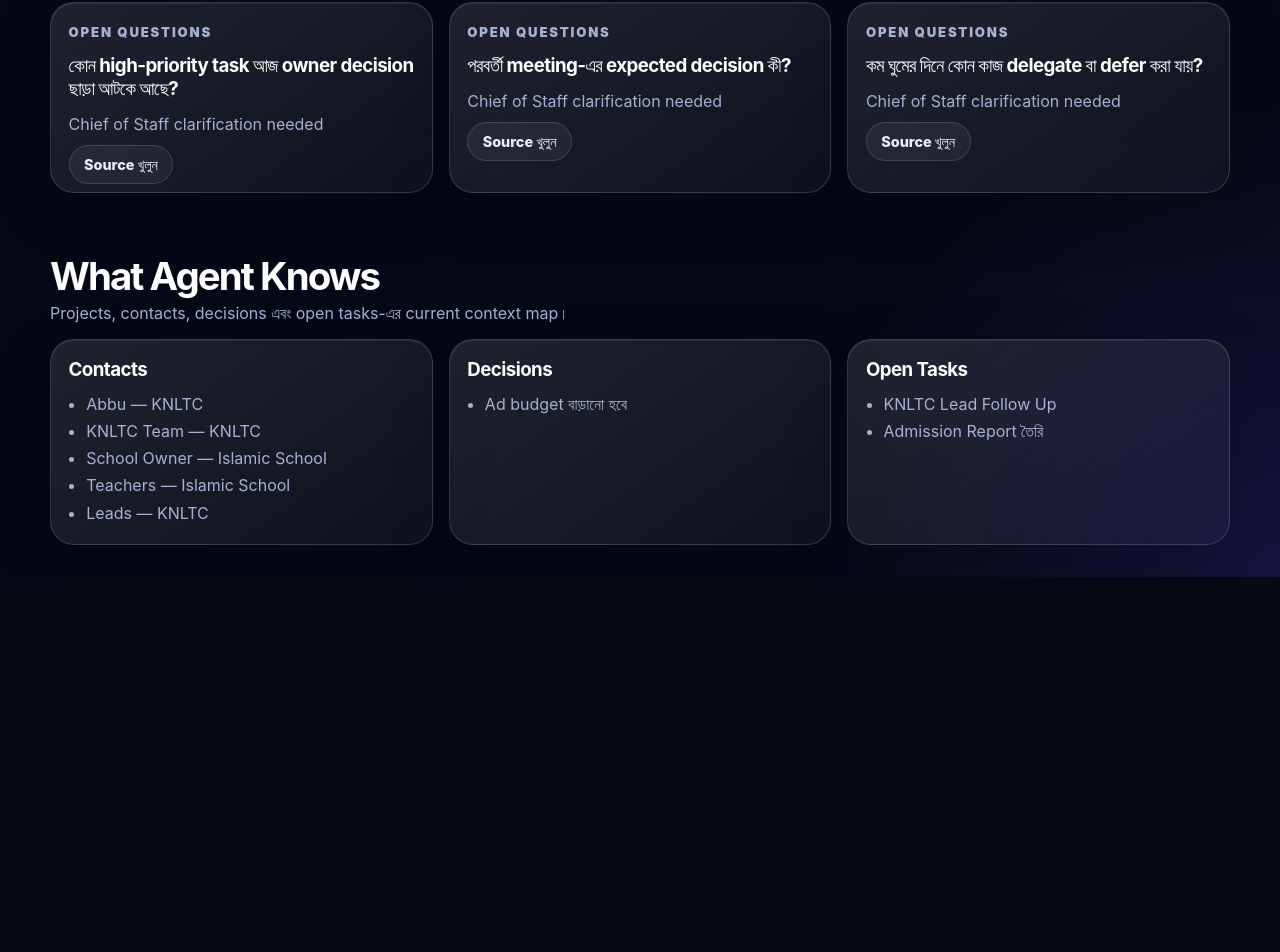
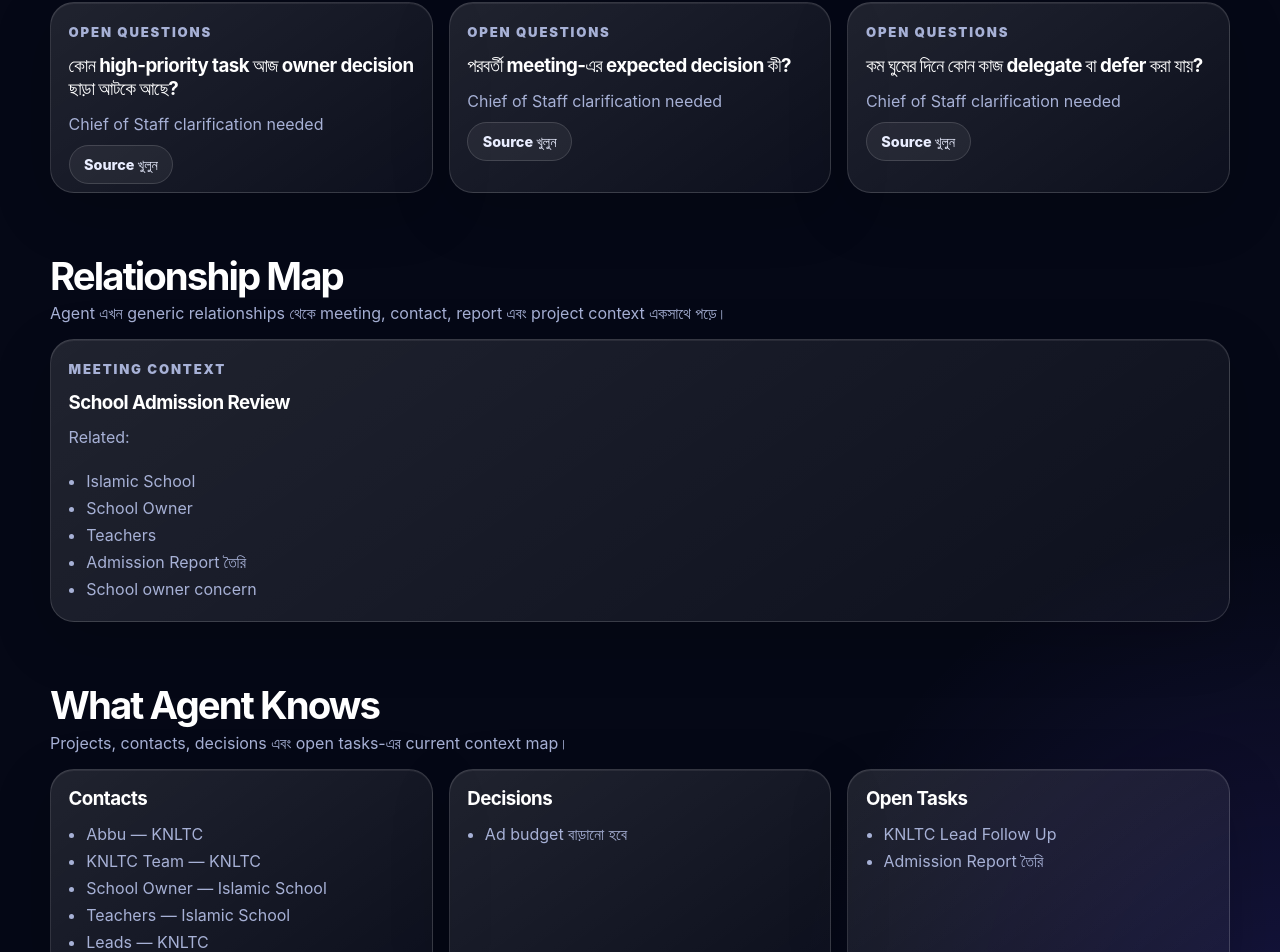
Before and after one commit to Xeetrix/Xeetrix, a Next.js app: page /os/agent in a window 1280 px wide. Shown: the part 2034-2986 px from the top of the page. Before the commit the page ends 2611 px from the top, so only its background shows below. Built offline with nearby package versions, Linux system fonts and the light colour scheme.

Commit message:
feat: relationship engine v1

```diff
--- a/app/os/agent/page.tsx
+++ b/app/os/agent/page.tsx
@@ -2,6 +2,7 @@ import type { Metadata } from 'next';
 import OsPage, { styles } from '../_components/OsPage';
 import { contacts, memoryItems } from '@/lib/shaikh-os-memory';
 import { buildChiefOfStaffBriefing, type BriefingItem } from '@/lib/shaikh-os-intelligence';
+import { getRelatedItems } from '@/lib/shaikh-os-relationships';
 
 export const metadata: Metadata = { title: 'Agent | Shaikh OS' };
 
@@ -9,6 +10,7 @@ export default function AgentPage() {
   const briefing = buildChiefOfStaffBriefing();
   const decisions = memoryItems.filter((item) => item.intent === 'decision');
   const openTasks = memoryItems.filter((item) => item.intent === 'task');
+  const admissionReviewRelated = getRelatedItems('meeting', 'meeting-admission');
 
   return (
     <OsPage
@@ -26,6 +28,20 @@ export default function AgentPage() {
       <AgentSection id="recommendations" title="Recommendations" description="আজকের suggested action order।" items={briefing.recommendations} />
       <AgentSection id="opportunities" title="Opportunities" description="Memory-তে থাকা upside signals।" items={briefing.opportunities} good empty="নতুন opportunity নেই। Memory-তে idea যোগ করলে এখানে agent review হবে।" />
       <AgentSection id="questions" title="Open Questions" description="যেসব clarification পেলে assistant আরও ভালো সিদ্ধান্ত সাজাতে পারবে।" items={briefing.openQuestions} />
+
+      <section className={styles.section} id="relationship-map">
+        <div className={styles.sectionHeader}><div><h2>Relationship Map</h2><p>Agent এখন generic relationships থেকে meeting, contact, report এবং project context একসাথে পড়ে।</p></div></div>
+        <div className={styles.grid}>
+          <article className={styles.card}>
+            <p className={styles.cardMeta}>Meeting context</p>
+            <h3>School Admission Review</h3>
+            <p>Related:</p>
+            <ul>
+              {admissionReviewRelated.map((item) => <li key={`${item.type}-${item.id}`}>{item.title}</li>)}
+            </ul>
+          </article>
+        </div>
+      </section>
 
       <section className={styles.section} id="knows">
         <div className={styles.sectionHeader}><div><h2>What Agent Knows</h2><p>Projects, contacts, decisions এবং open tasks-এর current context map।</p></div></div>
--- a/app/os/contacts/page.tsx
+++ b/app/os/contacts/page.tsx
@@ -1,5 +1,6 @@
 import type { Metadata } from 'next';
 import OsPage, { styles } from '../_components/OsPage';
+import RelatedItems from '../_components/RelatedItems';
 import { contacts } from '@/lib/shaikh-os-memory';
 
 export const metadata: Metadata = { title: 'Contacts | Shaikh OS' };
@@ -7,7 +8,7 @@ export const metadata: Metadata = { title: 'Contacts | Shaikh OS' };
 export default function ContactsPage() {
   return (
     <OsPage eyebrow="Contact Management" title="মানুষ, relation, organization এবং project memory." subtitle="Agent পরে contacts reference করতে পারবে—Abbu, KNLTC Team, School Owner, Teachers এবং Leads আলাদা context হিসেবে থাকবে।">
-      <section className={styles.section}><div className={styles.grid}>{contacts.map((contact) => <article className={styles.card} key={contact.id}><p className={styles.cardMeta}>{contact.relation}</p><h3>{contact.name}</h3><p>{contact.organization}</p><p>Phone: {contact.phone}<br />Email: {contact.email}</p><div className={styles.badgeRow}>{contact.projects.map((project) => <span className={styles.badge} key={project}>{project}</span>)}</div></article>)}</div></section>
+      <section className={styles.section}><div className={styles.grid}>{contacts.map((contact) => <article className={styles.card} key={contact.id}><p className={styles.cardMeta}>{contact.relation}</p><h3>{contact.name}</h3><p>{contact.organization}</p><p>Phone: {contact.phone}<br />Email: {contact.email}</p><div className={styles.badgeRow}>{contact.projects.map((project) => <span className={styles.badge} key={project}>{project}</span>)}</div><RelatedItems type="contact" id={contact.id} /></article>)}</div></section>
     </OsPage>
   );
 }
--- a/app/os/finance/page.tsx
+++ b/app/os/finance/page.tsx
@@ -1,5 +1,6 @@
 import type { Metadata } from 'next';
 import OsPage, { styles } from '../_components/OsPage';
+import RelatedItems from '../_components/RelatedItems';
 import { financeEntries } from '@/lib/shaikh-os-memory';
 
 export const metadata: Metadata = { title: 'Finance | Shaikh OS' };
@@ -9,5 +10,5 @@ const money = new Intl.NumberFormat('bn-BD', { style: 'currency', currency: 'BDT
 export default function FinancePage() {
   const income = financeEntries.filter((entry) => entry.direction === 'income').reduce((sum, entry) => sum + entry.amount, 0);
   const expense = financeEntries.filter((entry) => entry.direction === 'expense').reduce((sum, entry) => sum + entry.amount, 0);
-  return <OsPage eyebrow="Finance System" title="Income, expenses, investments — category wise." subtitle="Personal, KNLTC, School, Xeetrix এবং Investment direction সহ track হবে।" stats={[{ label: 'Income', value: money.format(income), detail: 'Logged inflow' }, { label: 'Expenses', value: money.format(expense), detail: 'Logged outflow' }]}><section className={styles.section}><div className={styles.grid}>{financeEntries.map((entry) => <article className={styles.card} key={entry.id}><p className={styles.cardMeta}>{entry.category} · {entry.date}</p><h3 className={entry.direction === 'income' ? styles.amountIncome : styles.amountExpense}>{money.format(entry.amount)} {entry.direction}</h3><p>{entry.description}</p></article>)}</div></section></OsPage>;
+  return <OsPage eyebrow="Finance System" title="Income, expenses, investments — category wise." subtitle="Personal, KNLTC, School, Xeetrix এবং Investment direction সহ track হবে।" stats={[{ label: 'Income', value: money.format(income), detail: 'Logged inflow' }, { label: 'Expenses', value: money.format(expense), detail: 'Logged outflow' }]}><section className={styles.section}><div className={styles.grid}>{financeEntries.map((entry) => <article className={styles.card} key={entry.id}><p className={styles.cardMeta}>{entry.category} · {entry.date}</p><h3 className={entry.direction === 'income' ? styles.amountIncome : styles.amountExpense}>{money.format(entry.amount)} {entry.direction}</h3><p>{entry.description}</p><RelatedItems type="finance_log" id={entry.id} /></article>)}</div></section></OsPage>;
 }
--- a/app/os/health/page.tsx
+++ b/app/os/health/page.tsx
@@ -1,9 +1,10 @@
 import type { Metadata } from 'next';
 import OsPage, { styles } from '../_components/OsPage';
+import RelatedItems from '../_components/RelatedItems';
 import { healthEntries } from '@/lib/shaikh-os-memory';
 
 export const metadata: Metadata = { title: 'Health | Shaikh OS' };
 
 export default function HealthPage() {
-  return <OsPage eyebrow="Health System" title="Sleep, mood, energy, symptoms trend." subtitle="Repeated health issues detect করার জন্য ৭ দিন ও ৩০ দিনের pattern card রাখা হয়েছে।" stats={[{ label: 'Last 7 Days', value: '৩ logs', detail: '২ বার sleep কম / headache signal' }, { label: 'Last 30 Days', value: 'Watch', detail: 'Repeated headache হলে warning escalated হবে' }]}><section className={styles.section}><div className={styles.grid}>{healthEntries.map((entry) => <article className={styles.card} key={entry.id}><p className={styles.cardMeta}>{entry.date}</p><h3>{entry.symptoms}</h3><p>Sleep: {entry.sleep}<br />Mood: {entry.mood}<br />Energy: {entry.energy}</p></article>)}</div></section></OsPage>;
+  return <OsPage eyebrow="Health System" title="Sleep, mood, energy, symptoms trend." subtitle="Repeated health issues detect করার জন্য ৭ দিন ও ৩০ দিনের pattern card রাখা হয়েছে।" stats={[{ label: 'Last 7 Days', value: '৩ logs', detail: '২ বার sleep কম / headache signal' }, { label: 'Last 30 Days', value: 'Watch', detail: 'Repeated headache হলে warning escalated হবে' }]}><section className={styles.section}><div className={styles.grid}>{healthEntries.map((entry) => <article className={styles.card} key={entry.id}><p className={styles.cardMeta}>{entry.date}</p><h3>{entry.symptoms}</h3><p>Sleep: {entry.sleep}<br />Mood: {entry.mood}<br />Energy: {entry.energy}</p><RelatedItems type="health_log" id={entry.id} /></article>)}</div></section></OsPage>;
 }
--- a/app/os/meetings/page.tsx
+++ b/app/os/meetings/page.tsx
@@ -1,9 +1,10 @@
 import type { Metadata } from 'next';
 import OsPage, { styles } from '../_components/OsPage';
+import RelatedItems from '../_components/RelatedItems';
 import { formatBanglaDateTime, meetings } from '@/lib/shaikh-os-memory';
 
 export const metadata: Metadata = { title: 'Meetings | Shaikh OS' };
 
 export default function MeetingsPage() {
-  return <OsPage eyebrow="Meeting System" title="মিটিং, participants, notes এবং outcome." subtitle="প্রতিটি আলোচনা শুধু calendar event নয়—decision memory ও follow-up source।"><section className={styles.section}><div className={styles.grid}>{meetings.map((meeting) => <article className={styles.card} key={meeting.id}><p className={styles.cardMeta}>{meeting.project} · {formatBanglaDateTime(meeting.date)}</p><h3>{meeting.title}</h3><p>Participants: {meeting.participants.join(', ')}</p><p>{meeting.notes}</p><p><strong>Outcome:</strong> {meeting.outcome}</p></article>)}</div></section></OsPage>;
+  return <OsPage eyebrow="Meeting System" title="মিটিং, participants, notes এবং outcome." subtitle="প্রতিটি আলোচনা শুধু calendar event নয়—decision memory ও follow-up source।"><section className={styles.section}><div className={styles.grid}>{meetings.map((meeting) => <article className={styles.card} key={meeting.id}><p className={styles.cardMeta}>{meeting.project} · {formatBanglaDateTime(meeting.date)}</p><h3>{meeting.title}</h3><p>Participants: {meeting.participants.join(', ')}</p><p>{meeting.notes}</p><p><strong>Outcome:</strong> {meeting.outcome}</p><RelatedItems type="meeting" id={meeting.id} /></article>)}</div></section></OsPage>;
 }
--- a/app/os/memory/page.tsx
+++ b/app/os/memory/page.tsx
@@ -1,5 +1,6 @@
 import type { Metadata } from 'next';
 import OsPage, { styles } from '../_components/OsPage';
+import RelatedItems from '../_components/RelatedItems';
 import { contacts, financeEntries, formatBanglaDateTime, getIntentLabel, groupMemoryByDay, healthEntries, meetings, memoryItems, type MemoryIntent } from '@/lib/shaikh-os-memory';
 import UniversalSearch from './UniversalSearch';
 
@@ -53,6 +54,7 @@ export default function MemoryPage() {
                   <h3>{item.title}</h3>
                   <p>{item.summary}</p>
                   <div className={styles.badgeRow}>{item.tags.map((tag) => <span className={styles.badge} key={tag}>{tag}</span>)}</div>
+                  <RelatedItems type={item.intent} id={item.id} />
                 </article>
               )) : <article className={styles.card}><h3>No {section.label.toLowerCase()} yet</h3><p>নতুন memory command থেকে এই group পূরণ হবে।</p></article>}
             </div>
--- a/app/os/operations/page.tsx
+++ b/app/os/operations/page.tsx
@@ -2,6 +2,7 @@ import type { Metadata } from 'next';
 import { getAgentProjects, getAgentTasks } from '@/lib/xeetrix-agent';
 import { contacts, formatBanglaDateTime, marketingMetrics, meetings } from '@/lib/shaikh-os-memory';
 import OsPage, { styles } from '../_components/OsPage';
+import RelatedItems from '../_components/RelatedItems';
 
 export const metadata: Metadata = { title: 'Operations | Shaikh OS' };
 export const dynamic = 'force-dynamic';
@@ -45,6 +46,7 @@ export default async function OperationsPage() {
               <h3>{project.name}</h3>
               <p>{project.description}</p>
               <p><strong>Next:</strong> {project.next}</p>
+              <RelatedItems type="project" id={project.name} />
             </article>
           ))}
         </div>
@@ -63,6 +65,7 @@ export default async function OperationsPage() {
               <p className={styles.cardMeta}>{task.project} · {task.due}</p>
               <h3>{task.title}</h3>
               <p>Priority: {task.priorityLabel}</p>
+              <RelatedItems type="task" id={task.id} />
             </article>
           )) : <article className={styles.card}><h3>সক্রিয় কাজ পাওয়া যায়নি</h3><p>Xeetrix Agent ব্যাকএন্ডে কাজ পাওয়া গেলে সেগুলো এখানে দেখা যাবে।</p></article>}
         </div>
@@ -82,6 +85,7 @@ export default async function OperationsPage() {
               <h3>{meeting.title}</h3>
               <p>Participants: {meeting.participants.join(', ')}</p>
               <p><strong>Outcome:</strong> {meeting.outcome}</p>
+              <RelatedItems type="meeting" id={meeting.id} />
             </article>
           ))}
         </div>
@@ -104,7 +108,7 @@ export default async function OperationsPage() {
             <p>People context operational handoff ও follow-up-এর সাথে রাখা হয়েছে।</p>
           </div>
         </div>
-        <div className={styles.grid}>{contacts.map((contact) => <article className={styles.card} key={contact.id}><p className={styles.cardMeta}>{contact.relation}</p><h3>{contact.name}</h3><p>{contact.organization}</p><div className={styles.badgeRow}>{contact.projects.map((project) => <span className={styles.badge} key={project}>{project}</span>)}</div></article>)}</div>
+        <div className={styles.grid}>{contacts.map((contact) => <article className={styles.card} key={contact.id}><p className={styles.cardMeta}>{contact.relation}</p><h3>{contact.name}</h3><p>{contact.organization}</p><div className={styles.badgeRow}>{contact.projects.map((project) => <span className={styles.badge} key={project}>{project}</span>)}</div><RelatedItems type="contact" id={contact.id} /></article>)}</div>
       </section>
     </OsPage>
   );
--- a/app/os/personal/page.tsx
+++ b/app/os/personal/page.tsx
@@ -1,5 +1,6 @@
 import type { Metadata } from 'next';
 import OsPage, { styles } from '../_components/OsPage';
+import RelatedItems from '../_components/RelatedItems';
 import { financeEntries, healthEntries } from '@/lib/shaikh-os-memory';
 
 export const metadata: Metadata = { title: 'Personal | Shaikh OS' };
@@ -28,12 +29,12 @@ export default function PersonalPage() {
     >
       <section className={styles.section} id="health">
         <div className={styles.sectionHeader}><div><h2>Health</h2><p>Sleep, mood, energy এবং symptoms trend Personal wellbeing-এর core signal।</p></div></div>
-        <div className={styles.grid}>{healthEntries.map((entry) => <article className={styles.card} key={entry.id}><p className={styles.cardMeta}>{entry.date}</p><h3>{entry.symptoms}</h3><p>Sleep: {entry.sleep}<br />Mood: {entry.mood}<br />Energy: {entry.energy}</p></article>)}</div>
+        <div className={styles.grid}>{healthEntries.map((entry) => <article className={styles.card} key={entry.id}><p className={styles.cardMeta}>{entry.date}</p><h3>{entry.symptoms}</h3><p>Sleep: {entry.sleep}<br />Mood: {entry.mood}<br />Energy: {entry.energy}</p><RelatedItems type="health_log" id={entry.id} /></article>)}</div>
       </section>
 
       <section className={styles.section} id="finance">
         <div className={styles.sectionHeader}><div><h2>Finance</h2><p>Income, expenses এবং investments Personal financial health-এর মধ্যে grouped।</p></div></div>
-        <div className={styles.grid}>{financeEntries.map((entry) => <article className={styles.card} key={entry.id}><p className={styles.cardMeta}>{entry.category} · {entry.date}</p><h3 className={entry.direction === 'income' ? styles.amountIncome : styles.amountExpense}>{money.format(entry.amount)} {entry.direction}</h3><p>{entry.description}</p></article>)}</div>
+        <div className={styles.grid}>{financeEntries.map((entry) => <article className={styles.card} key={entry.id}><p className={styles.cardMeta}>{entry.category} · {entry.date}</p><h3 className={entry.direction === 'income' ? styles.amountIncome : styles.amountExpense}>{money.format(entry.amount)} {entry.direction}</h3><p>{entry.description}</p><RelatedItems type="finance_log" id={entry.id} /></article>)}</div>
       </section>
 
       <section className={styles.section} id="reviews">
--- /dev/null
+++ b/lib/shaikh-os-relationships.ts
@@ -0,0 +1,137 @@
+import { contacts, financeEntries, healthEntries, meetings, memoryItems, type LifeProject } from './shaikh-os-memory';
+
+export type RelationshipEntityType =
+  | 'project'
+  | 'task'
+  | 'meeting'
+  | 'reminder'
+  | 'contact'
+  | 'note'
+  | 'idea'
+  | 'decision'
+  | 'health_log'
+  | 'finance_log'
+  | 'personal';
+
+export type Relationship = {
+  id: string;
+  source_type: RelationshipEntityType;
+  source_id: string;
+  target_type: RelationshipEntityType;
+  target_id: string;
+  relationship_type: string;
+  created_at: string;
+};
+
+export type RelatedItem = {
+  id: string;
+  type: RelationshipEntityType;
+  title: string;
+  detail: string;
+  href: string;
+  relationshipType: string;
+};
+
+type EntityDescriptor = Omit<RelatedItem, 'relationshipType'>;
+
+const createdAt = '2026-06-13T00:00:00+06:00';
+const projectIds: LifeProject[] = ['KNLTC', 'Islamic School', 'Xeetrix', 'Investment', 'Personal', 'General'];
+
+export const relationships: Relationship[] = [
+  ...memoryItems.map((item) => ({
+    id: `rel-${item.id}-project`,
+    source_type: item.intent as RelationshipEntityType,
+    source_id: item.id,
+    target_type: item.project === 'Personal' ? 'personal' : 'project' as RelationshipEntityType,
+    target_id: item.project,
+    relationship_type: item.intent === 'task' ? 'belongs_to' : item.intent === 'finance_log' ? 'allocated_to' : 'context_for',
+    created_at: item.createdAt,
+  })),
+  ...meetings.map((meeting) => ({
+    id: `rel-${meeting.id}-project`,
+    source_type: 'meeting' as RelationshipEntityType,
+    source_id: meeting.id,
+    target_type: 'project' as RelationshipEntityType,
+    target_id: meeting.project,
+    relationship_type: 'reviews',
+    created_at: meeting.date,
+  })),
+  ...meetings.flatMap((meeting) => meeting.participants.map((participant) => {
+    const contact = contacts.find((item) => item.name === participant);
+    return {
+      id: `rel-${meeting.id}-${contact?.id ?? participant.toLowerCase().replaceAll(' ', '-')}`,
+      source_type: 'meeting' as RelationshipEntityType,
+      source_id: meeting.id,
+      target_type: 'contact' as RelationshipEntityType,
+      target_id: contact?.id ?? participant,
+      relationship_type: 'includes',
+      created_at: meeting.date,
+    };
+  })),
+  ...contacts.flatMap((contact) => contact.projects.map((project) => ({
+    id: `rel-${contact.id}-${project}`,
+    source_type: 'contact' as RelationshipEntityType,
+    source_id: contact.id,
+    target_type: project === 'Personal' ? 'personal' : 'project' as RelationshipEntityType,
+    target_id: project,
+    relationship_type: 'stakeholder_for',
+    created_at: createdAt,
+  }))),
+  ...healthEntries.map((entry) => ({
+    id: `rel-${entry.id}-personal`,
+    source_type: 'health_log' as RelationshipEntityType,
+    source_id: entry.id,
+    target_type: 'personal' as RelationshipEntityType,
+    target_id: 'Personal',
+    relationship_type: 'wellbeing_signal',
+    created_at: `${entry.date}T08:00:00+06:00`,
+  })),
+  ...financeEntries.map((entry) => ({
+    id: `rel-${entry.id}-${entry.category}`,
+    source_type: 'finance_log' as RelationshipEntityType,
+    source_id: entry.id,
+    target_type: entry.category === 'Personal' ? 'personal' : 'project' as RelationshipEntityType,
+    target_id: entry.category,
+    relationship_type: 'allocated_to',
+    created_at: `${entry.date}T18:00:00+06:00`,
+  })),
+];
+
+export function getRelatedItems(type: RelationshipEntityType, id: string): RelatedItem[] {
+  const direct = relationships.filter((relationship) => relationship.source_type === type && relationship.source_id === id);
+  const inverse = relationships.filter((relationship) => relationship.target_type === type && relationship.target_id === id);
+  const sharedContext = direct.flatMap((context) =>
+    relationships.filter((relationship) =>
+      relationship.target_type === context.target_type &&
+      relationship.target_id === context.target_id &&
+      !(relationship.source_type === type && relationship.source_id === id),
+    ),
+  );
+
+  return [...direct, ...inverse, ...sharedContext]
+    .map((relationship) => {
+      const relatedType = relationship.source_type === type && relationship.source_id === id ? relationship.target_type : relationship.source_type;
+      const relatedId = relationship.source_type === type && relationship.source_id === id ? relationship.target_id : relationship.source_id;
+      const entity = describeEntity(relatedType, relatedId);
+      return entity ? { ...entity, relationshipType: relationship.relationship_type } : null;
+    })
+    .filter((item): item is RelatedItem => Boolean(item))
+    .filter((item, index, all) => all.findIndex((candidate) => candidate.type === item.type && candidate.id === item.id) === index);
+}
+
+export function describeEntity(type: RelationshipEntityType, id: string): EntityDescriptor | null {
+  if (type === 'project' || type === 'personal') {
+    return { id, type, title: id, detail: type === 'personal' ? 'Personal wellbeing and capacity' : 'Operational project workspace', href: type === 'personal' ? '/os/personal' : `/os/operations#projects` };
+  }
+  const memory = memoryItems.find((item) => item.id === id);
+  if (memory) return { id, type, title: memory.title, detail: memory.summary, href: memory.intent === 'task' ? '/os/operations#tasks' : '/os/memory' };
+  const meeting = meetings.find((item) => item.id === id);
+  if (meeting) return { id, type, title: meeting.title, detail: `${meeting.project} · ${meeting.participants.join(', ')}`, href: '/os/meetings' };
+  const contact = contacts.find((item) => item.id === id);
+  if (contact) return { id, type, title: contact.name, detail: `${contact.relation} · ${contact.organization}`, href: '/os/contacts' };
+  const health = healthEntries.find((item) => item.id === id);
+  if (health) return { id, type, title: `${health.date} health log`, detail: `${health.sleep} sleep · ${health.mood} mood · ${health.symptoms}`, href: '/os/health' };
+  const finance = financeEntries.find((item) => item.id === id);
+  if (finance) return { id, type, title: `${finance.category} ${finance.direction}`, detail: `৳${finance.amount} · ${finance.description}`, href: '/os/finance' };
+  return projectIds.includes(id as LifeProject) ? { id, type, title: id, detail: 'Known workspace', href: '/os/operations#projects' } : null;
+}
```
Also changed, not shown: app/os/_components/RelatedItems.tsx (added, +23 -0 lines), 1 other file (tests, documents, lock files or other folders).
